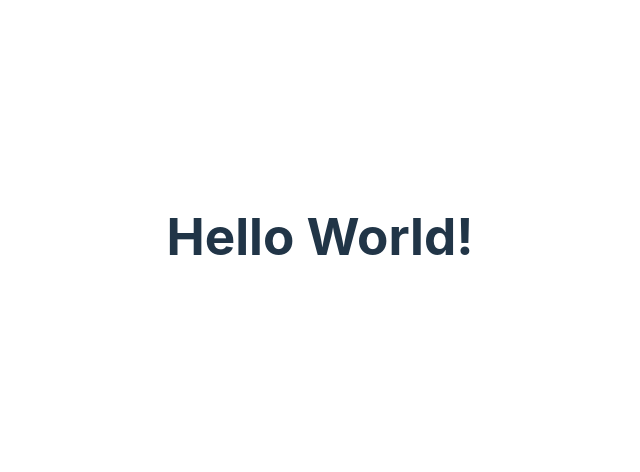
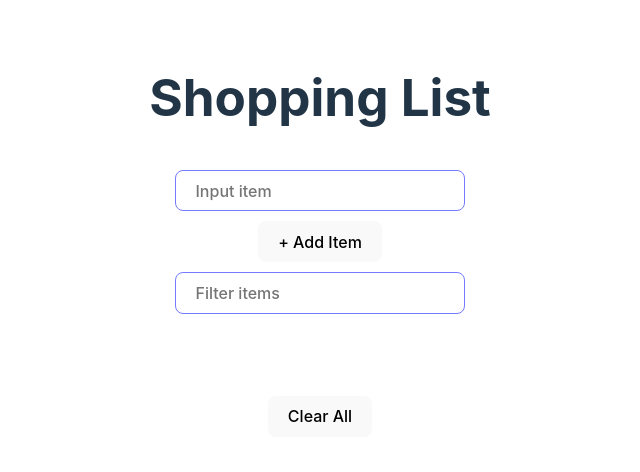
Before and after one commit to JohnBadri/shopping-list, a website built with Vite: page index.html in a window 1280 px wide. Shown: the part 164-636 px from the top of the page, without its empty margins (320-960 px from the left). Built offline with nearby package versions, Linux system fonts and the light colour scheme.

Commit message:
Added html content through javascript

```diff
--- a/createBody.js
+++ b/createBody.js
@@ -1,5 +1,27 @@
-export function createBody() {
-  const h1 = document.createElement('h1');
-  h1.textContent = 'Hello World!';
-  return h1;
+function createElement(elem, elemText, addClass, textPlaceholder) {
+  const tag = document.createElement(elem);
+  if (elemText) {
+    tag.textContent = elemText;
+  }
+  if (addClass) {
+    tag.classList.add(addClass);
+  }
+  if (elem === 'input') {
+    const div = document.createElement('div');
+    tag.placeholder = textPlaceholder;
+    div.appendChild(tag);
+    return div;
+  }
+  return tag;
 }
+
+export function createBody(parent) {
+  parent.appendChild(createElement('h1', 'Shopping List'));
+  parent.appendChild(createElement('input', null, 'input-item', 'Input item'));
+  parent.appendChild(createElement('button', '+ Add Item', 'button-add'));
+  parent.appendChild(
+    createElement('input', null, 'input-filter', 'Filter items')
+  );
+  parent.appendChild(createElement('ul', null, 'item-list'));
+  parent.appendChild(createElement('button', 'Clear All', 'button-clear'));
+}
--- a/main.js
+++ b/main.js
@@ -3,4 +3,4 @@ import { createBody } from './createBody.js';
 
 const main = document.querySelector('#app');
 
-main.appendChild(createBody());
+createBody(main);
--- a/style.css
+++ b/style.css
@@ -42,25 +42,20 @@ h1 {
   text-align: center;
 }
 
-.logo {
-  height: 6em;
-  padding: 1.5em;
-  will-change: filter;
-  transition: filter 300ms;
-}
-.logo:hover {
-  filter: drop-shadow(0 0 2em #646cffaa);
-}
-.logo.vanilla:hover {
-  filter: drop-shadow(0 0 2em #f7df1eaa);
+.item-list {
+  padding: 20px 0;
 }
 
-.card {
-  padding: 2em;
-}
-
-.read-the-docs {
-  color: #888;
+input {
+  border-radius: 8px;
+  border: 1px solid #747bff;
+  padding: 0.6em 1.2em;
+  font-size: 1em;
+  font-weight: 500;
+  font-family: inherit;
+  background-color: #fff;
+  transition: border-color 0.25s;
+  margin: 10px 0;
 }
 
 button {
```
